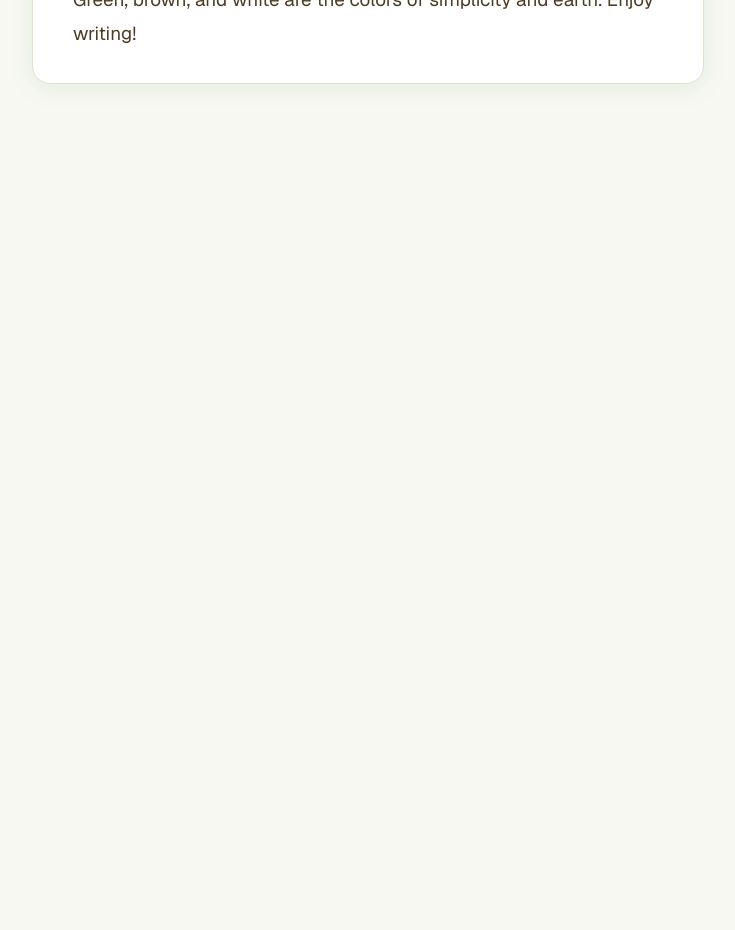
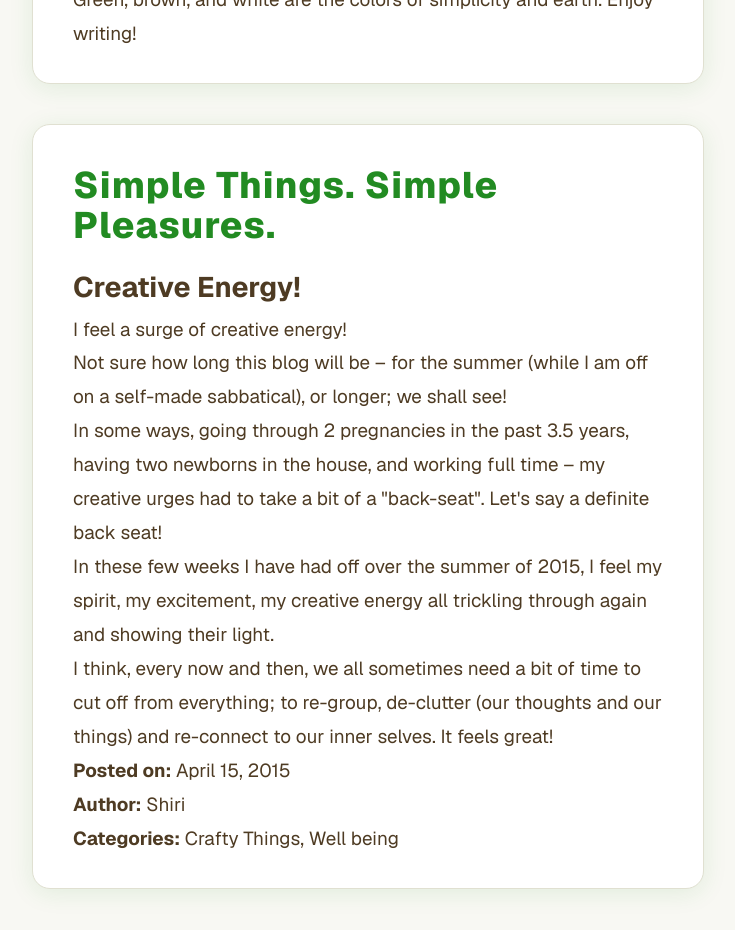
Before and after one commit to zrewt/simpleandfree, a Next.js app: page / in a window 1280 px wide. Shown: the part 1080-2010 px from the top of the page, without its empty margins (272-1007 px from the left). Before the commit the page ends 1368 px from the top, so only its background shows below. Built offline with nearby package versions, Linux system fonts and the light colour scheme.

Commit message:
Refine blog styles and image formatting

```diff
--- a/src/app/BlogPost.module.css
+++ b/src/app/BlogPost.module.css
@@ -53,3 +53,11 @@
   line-height: 1.8;
   font-weight: 400;
 }
+
+.meta {
+  font-size: 0.9rem;
+  color: #888;
+  margin-top: 2rem;
+  border-top: 1px solid #ddd;
+  padding-top: 1rem;
+}
--- a/src/app/BlogPost.tsx
+++ b/src/app/BlogPost.tsx
@@ -16,7 +16,7 @@ export default function BlogPost({ title, content, image }: BlogPostProps) {
         </div>
       )}
       <h2 className={styles.title}>{title}</h2>
-      <p className={styles.content}>{content}</p>
+      <div className={styles.content} dangerouslySetInnerHTML={{ __html: content }} />
     </article>
   );
 }
--- a/src/app/page.tsx
+++ b/src/app/page.tsx
@@ -11,6 +11,22 @@ const posts = [
     title: "Nature's Beauty",
     content: "Green, brown, and white are the colors of simplicity and earth. Enjoy writing!",
     image: "/globe.svg",
+  },
+  {
+    title: "Simple Things. Simple Pleasures.",
+    content: `
+      <h2>Creative Energy!</h2>
+      <p>I feel a surge of creative energy!</p>
+      <p>Not sure how long this blog will be – for the summer (while I am off on a self-made sabbatical), or longer; we shall see!</p>
+      <p>In some ways, going through 2 pregnancies in the past 3.5 years, having two newborns in the house, and working full time – my creative urges had to take a bit of a "back-seat". Let's say a definite back seat!</p>
+      <p>In these few weeks I have had off over the summer of 2015, I feel my spirit, my excitement, my creative energy all trickling through again and showing their light.</p>
+      <p>I think, every now and then, we all sometimes need a bit of time to cut off from everything; to re-group, de-clutter (our thoughts and our things) and re-connect to our inner selves. It feels great!</p>
+      <div class="meta">
+        <p><strong>Posted on:</strong> April 15, 2015</p>
+        <p><strong>Author:</strong> Shiri</p>
+        <p><strong>Categories:</strong> Crafty Things, Well being</p>
+      </div>
+    `,
   },
 ];
 
```
